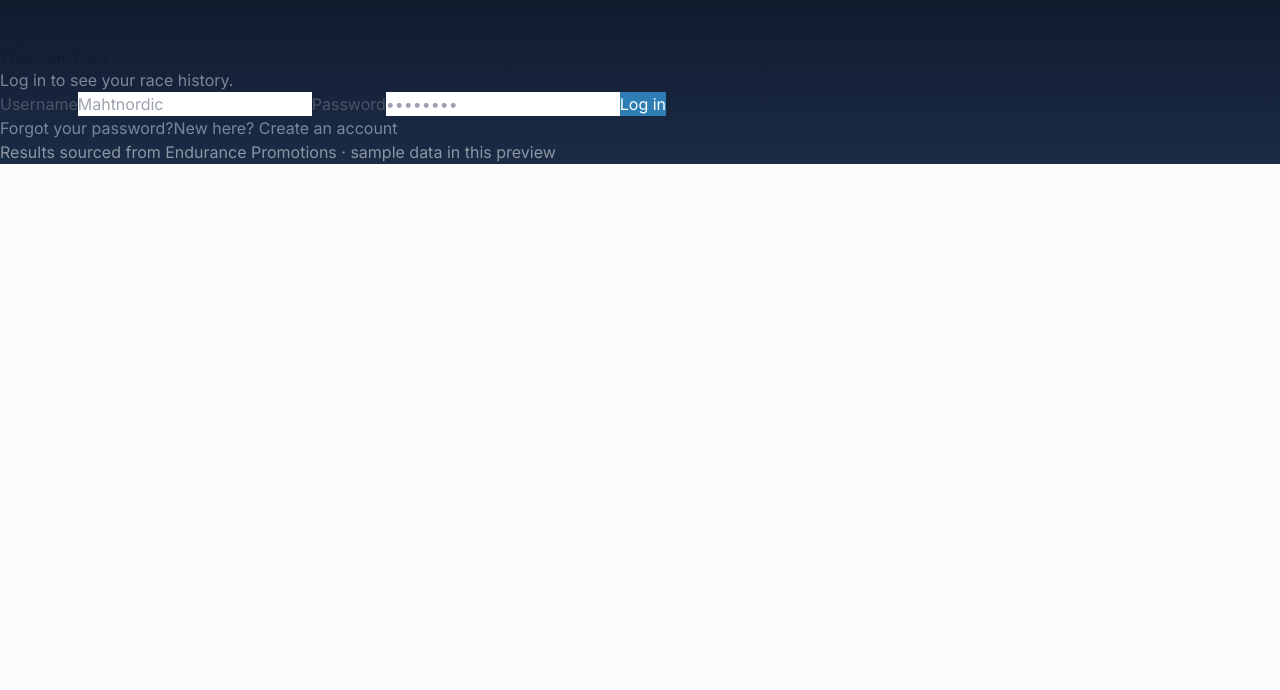
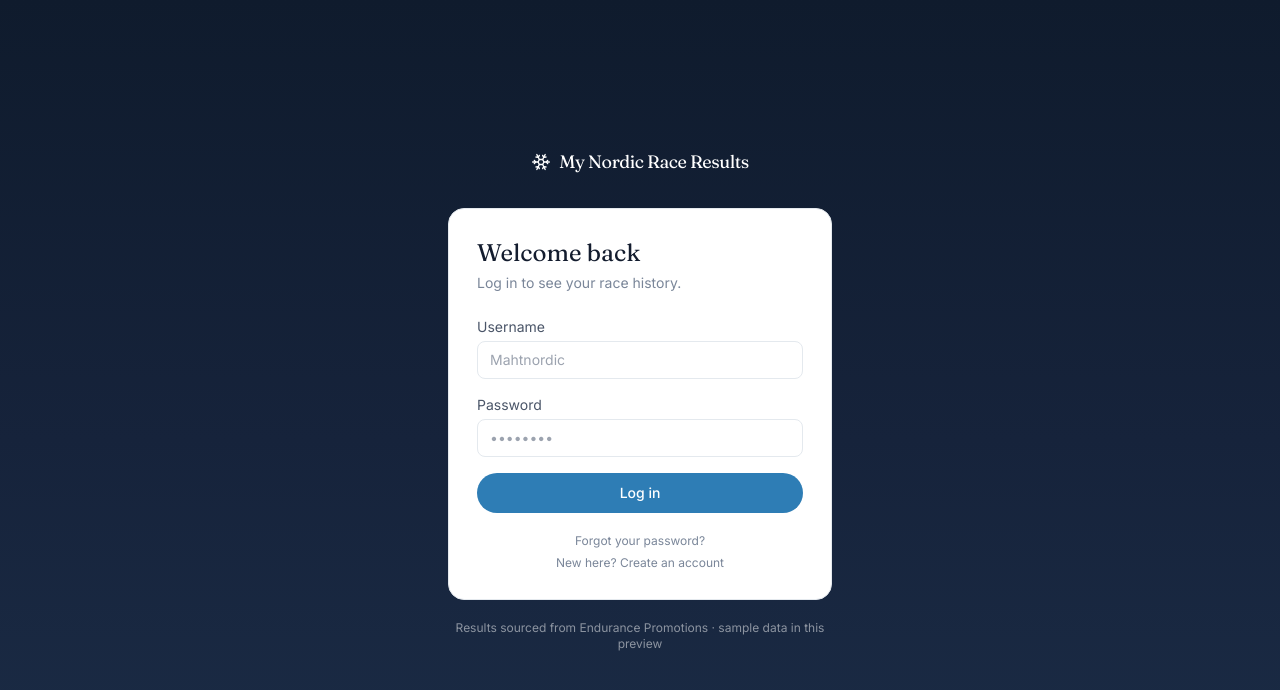
Before and after one commit to Kiernanoss/my-nordic-race-results, a React (Vite) app: page / in a window 1280 px wide. Shown: the top 690 px of the page. Built offline with nearby package versions, Linux system fonts and the light colour scheme.

Commit message:
Update Tailwind CSS content paths in config

```diff
--- a/tailwind.config.js
+++ b/tailwind.config.js
@@ -1,5 +1,11 @@
 export default {
-  content: ['./index.html', './src/**/*.{js,jsx,ts,tsx}'],
-  theme: { extend: {} },
+  content: [
+    './index.html',
+    './*.jsx',
+    './*.js'
+  ],
+  theme: {
+    extend: {}
+  },
   plugins: []
 };
```
